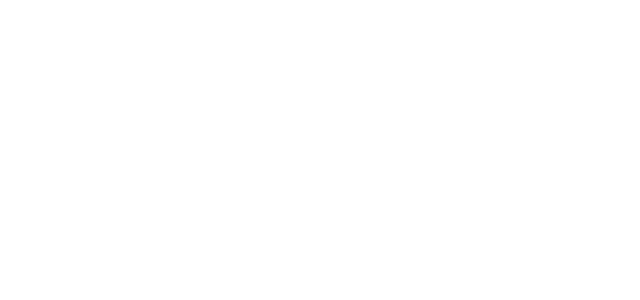
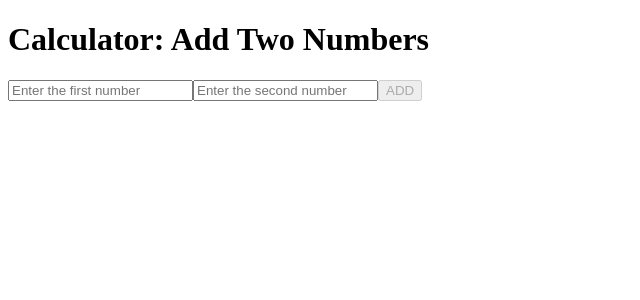
Before and after one commit to abdulsattar576/cortextsolutionTask, a React (Vite) app: page /task5 in a window 1280 px wide. Before the commit this address had no page. Shown: the top 300 px of the page, without its empty margins (0-640 px from the left). Built offline with nearby package versions, Linux system fonts and the light colour scheme.

Commit message:
task5 completed

```diff
--- a/src/App.jsx
+++ b/src/App.jsx
@@ -4,6 +4,7 @@
 import ServiceList from './pages/Task2'
 import FAQList from './pages/Task3'
 import LandingPage from './pages/Task4'
+import Task5 from './pages/Task5'
 
 
  const App = () => {
@@ -14,6 +15,7 @@
         <Route path='/task2' element={<ServiceList/>}/>
         <Route path='/task3' element={<FAQList/>}/>
         <Route path='/task4' element={<LandingPage/>}/>
+        <Route path='/task5' element={<Task5/>}/>
        </Routes>
      </div>
    )
--- /dev/null
+++ b/src/pages/Task5.jsx
@@ -0,0 +1,44 @@
+ import React, { useState } from 'react'
+
+const Task5 = () => {
+  const [firstNumber, setFirstNumber] = useState("")
+  const [secondNumber, setSecondNumber] = useState("")
+  const [result, setResult] = useState(null)
+
+  const addTwoNumbers = () => {
+
+    const sum = Number(firstNumber) + Number(secondNumber)
+    setResult(sum)
+  }
+
+  return (
+    <div>
+      <h1>Calculator: Add Two Numbers</h1>
+
+      <input
+        type="number"
+        placeholder="Enter the first number"
+        value={firstNumber}
+        onChange={(e) => setFirstNumber(e.target.value)}
+      />
+
+      <input
+        type="number"
+        placeholder="Enter the second number"
+        value={secondNumber}
+        onChange={(e) => setSecondNumber(e.target.value)}
+      />
+
+      <button
+        onClick={addTwoNumbers}
+        disabled={firstNumber === "" || secondNumber === ""}
+      >
+        ADD
+      </button>
+
+      {result !== null && <h2>Result: {result}</h2>}
+    </div>
+  )
+}
+
+export default Task5
```
